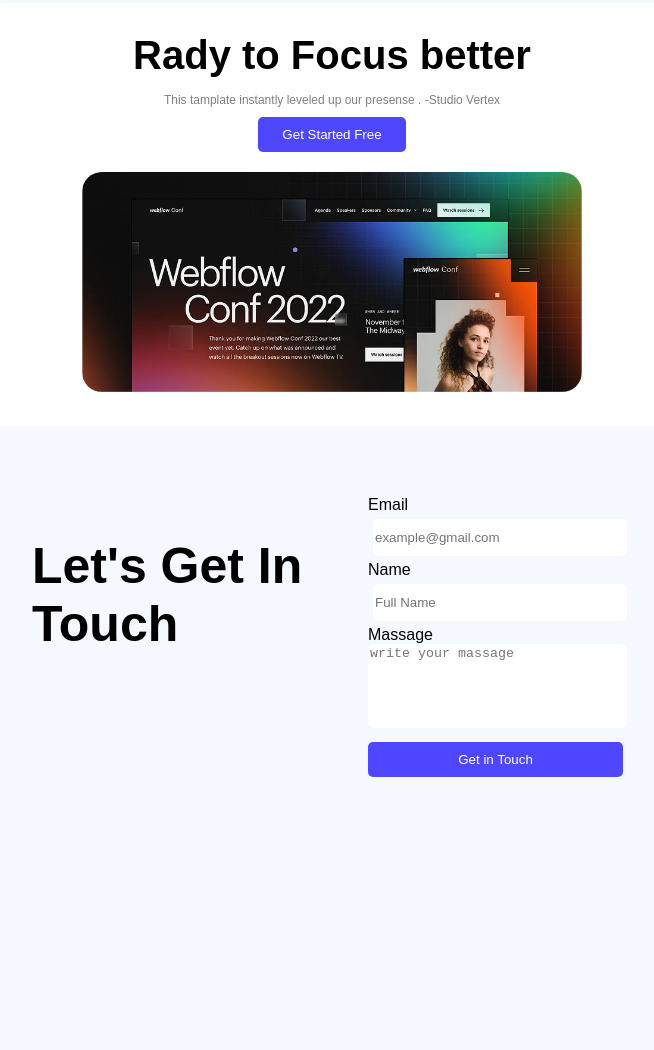
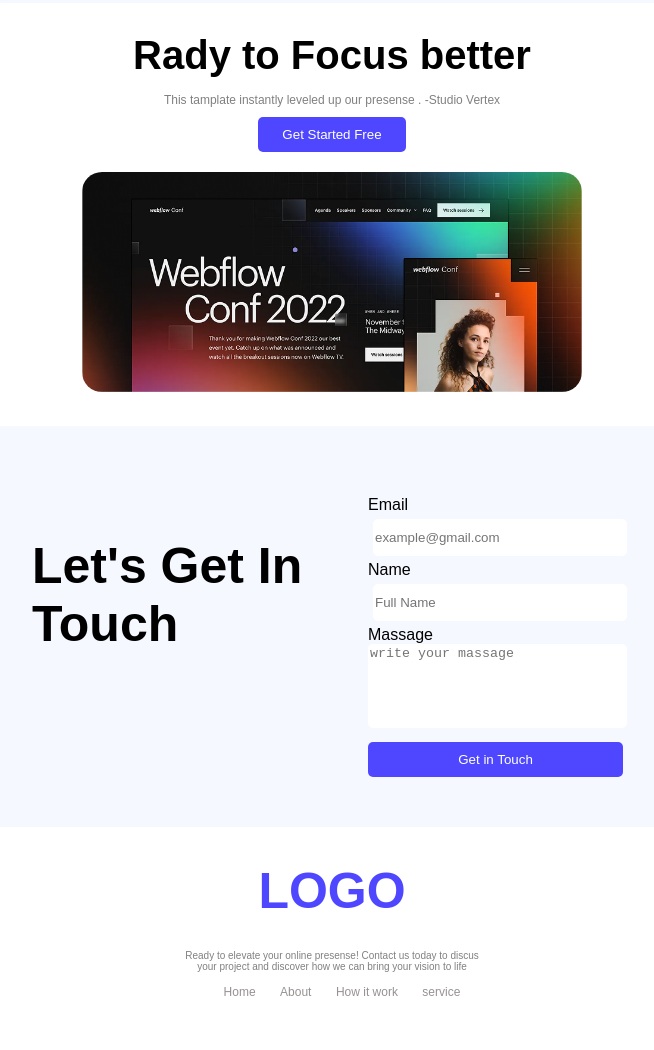
Before and after one commit to nobirhoshensohag/-first-assignment-today, a plain HTML site: page index.html in a window 1280 px wide. Shown: the part 1336-2386 px from the top of the page, without its empty margins (308-962 px from the left). Before the commit the page ends 2163 px from the top, so only its background shows below. Drawn offline with Linux system fonts and the light colour scheme; a web font is replaced by a local one.

Commit message:
added to footer section and last part

```diff
--- a/index.html
+++ b/index.html
@@ -4,6 +4,9 @@
     <meta charset="UTF-8">
     <meta name="viewport" content="width=device-width, initial-scale=1.0">
     <title>My First Assignment</title>
+     <link rel="preconnect" href="https://fonts.googleapis.com">
+<link rel="preconnect" href="https://fonts.gstatic.com" crossorigin>
+<link href="https://fonts.googleapis.com/css2?family=TikTok+Sans:opsz,wght@12..36,300..900&display=swap" rel="stylesheet">
     <link rel="stylesheet" href="styles/assignment.css">
 </head>
 <body>
@@ -173,6 +176,23 @@
 
 
      </div>
+     <!----footer section------>
+     <div class="foot-main">
+        <section class="footer">
+            <div class="ft-main">
+                <h1 class="logo">LOGO</h1>
+                <p>Ready to elevate your online presense! Contact us today to discus your project and discover how we can bring your vision to life</p>
+            </div>
+            <div class="link">
+                <a href="">Home</a>
+                <a href="">About</a>
+                <a href="">How it work</a>
+                <a href="">service</a>
+            </div>
+        </section>
+
+
+     </div>
 
 
 
--- a/styles/assignment.css
+++ b/styles/assignment.css
@@ -262,3 +262,36 @@ a{
 textarea{
     resize: none;
 }
+/*-------foooter section*/
+
+.foot-main{
+    display: flex;
+    justify-content: center;
+}
+
+.footer{
+    text-align: center;
+    background-color: white;
+    width: 100%;
+    padding-bottom: 50px;
+    padding-top: 15px;
+}
+.ft-main h1{
+    margin: 0px;
+    padding: 20px;
+}
+.ft-main p{
+    margin: 10px auto;
+    font-size: 10px;
+    color: gray;
+    width: 300px;
+}
+.link a{
+    color: rgb(151, 146, 146);
+    font-size: 12px;
+    margin-left: 20px;
+}
+.link a:hover{
+    color: orange;
+    transition: 0.5s;
+}
```
